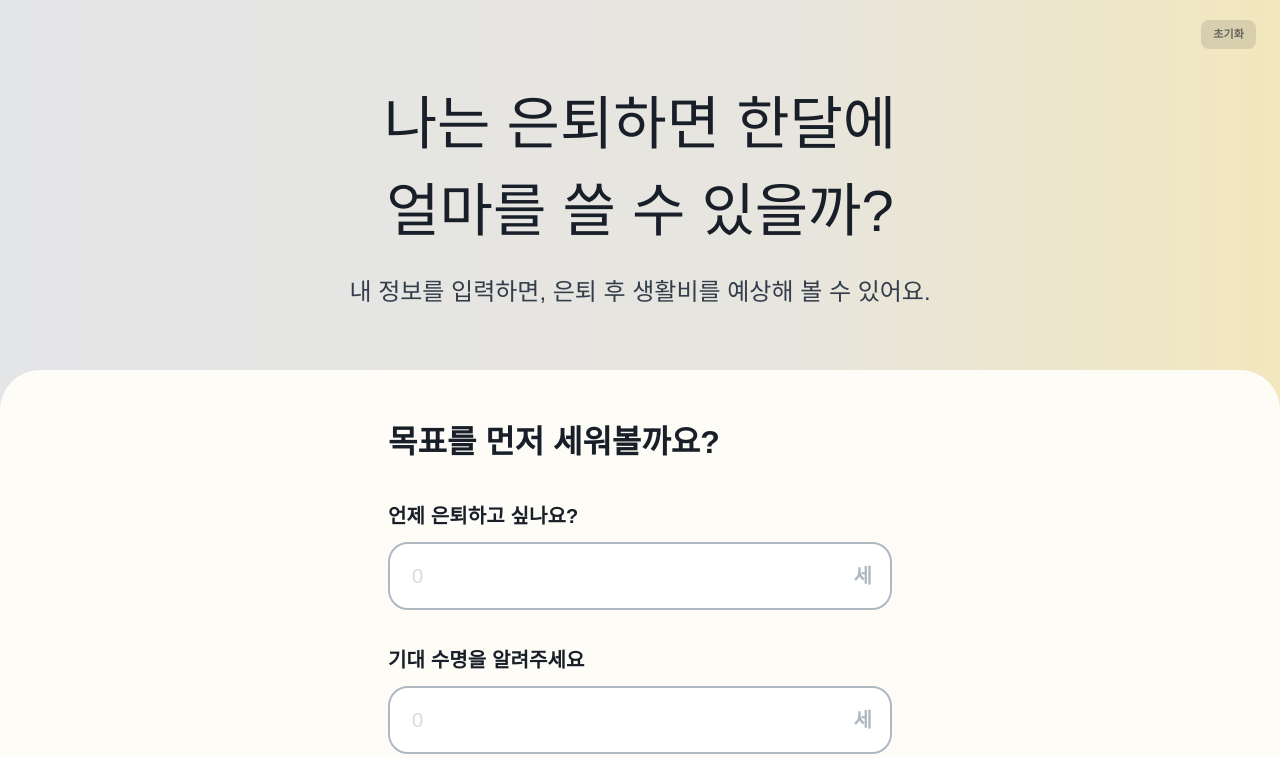
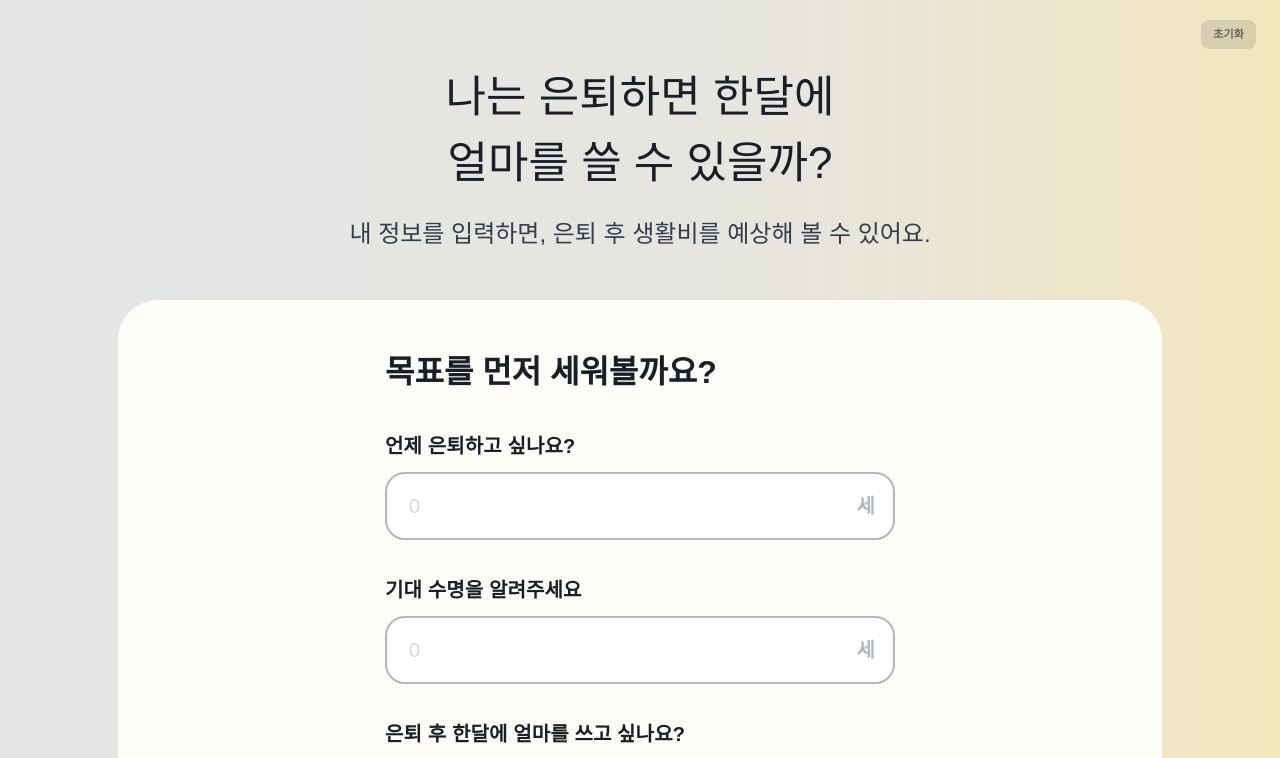
Before and after one commit to jaechi-factory/retirement-planner, a React (Vite) app: page / in a window 1280 px wide. Shown: the top 758 px of the page. Built offline with nearby package versions, Linux system fonts and the light colour scheme; a web font is replaced by a local one; what @wanteddev/wds would draw is missing.

Commit message:
fix: 피그마 기준 스케일·섹션 순서·버튼 로직 수정

```diff
--- a/src/components/input/shared/NumberInput.tsx
+++ b/src/components/input/shared/NumberInput.tsx
@@ -138,7 +138,7 @@ export default function NumberInput({
       {hint && (
         <span
           style={{
-            fontSize: 14,
+            fontSize: 18,
             fontWeight: 400,
             color: 'var(--fig-hint-color)',
             lineHeight: 1.5,
--- a/src/components/input/shared/RateInput.tsx
+++ b/src/components/input/shared/RateInput.tsx
@@ -122,7 +122,7 @@ export default function RateInput({ label, value, onChange, hint }: Props) {
       {hint && (
         <span
           style={{
-            fontSize: 14,
+            fontSize: 18,
             fontWeight: 400,
             color: 'var(--fig-hint-color)',
             lineHeight: 1.5,
--- a/src/components/input/shared/SectionCard.tsx
+++ b/src/components/input/shared/SectionCard.tsx
@@ -35,7 +35,7 @@ export default function SectionCard({
       {/* 카드 내 콘텐츠 폭 504px 고정 */}
       <div
         style={{
-          width: 504,
+          width: 510,
           display: 'flex',
           flexDirection: 'column',
           gap: 40,
--- a/src/components/layout/InputWorkbench.tsx
+++ b/src/components/layout/InputWorkbench.tsx
@@ -8,7 +8,6 @@ import ChildrenSection from '../input/ChildrenSection';
 import PensionSection from '../input/PensionSection';
 import VehicleSection from '../input/VehicleSection';
 
-// 섹션 순서 고정
 const SECTION_ORDER = [
   'retirementGoal',
   'currentStatus',
@@ -26,30 +25,49 @@ interface Props {
   onAllDone: () => void;
 }
 
+function SectionComponent({
+  sectionId,
+  onComplete,
+  isLast,
+}: {
+  sectionId: SectionId;
+  onComplete?: () => void;
+  isLast?: boolean;
+}) {
+  switch (sectionId) {
+    case 'retirementGoal':
+      return <RetirementGoalSection onComplete={onComplete} />;
+    case 'currentStatus':
+      return <CurrentStatusSection onComplete={onComplete} />;
+    case 'asset':
+      return <AssetSection onComplete={onComplete} />;
+    case 'debt':
+      return <DebtSection onComplete={onComplete} />;
+    case 'vehicle':
+      return <VehicleSection onComplete={onComplete} />;
+    case 'children':
+      return <ChildrenSection onComplete={onComplete} />;
+    case 'pension':
+      return <PensionSection onComplete={onComplete} isLast={isLast} />;
+  }
+}
+
 export default function InputWorkbench({ allDone, onAllDone }: Props) {
   const resetAll = usePlannerStore((s) => s.resetAll);
 
-  // UI 전용 상태 — store와 완전 분리
+  // visibleSections: [active(index 0), ...completed(oldest last)]
+  // 새 섹션이 생기면 앞에 추가 → 활성 섹션이 항상 맨 위
   const [visibleSections, setVisibleSections] = useState<SectionId[]>(['retirementGoal']);
-  const [completedSections, setCompletedSections] = useState<SectionId[]>([]);
   const [confirmReset, setConfirmReset] = useState(false);
 
   function handleComplete(sectionId: SectionId) {
-    // 이미 완료된 섹션이면 무시
-    if (completedSections.includes(sectionId)) return;
-
-    const newCompleted = [...completedSections, sectionId];
-    setCompletedSections(newCompleted);
-
-    // 다음 섹션 인덱스 계산
     const currentIdx = SECTION_ORDER.indexOf(sectionId);
     const nextIdx = currentIdx + 1;
 
     if (nextIdx < SECTION_ORDER.length) {
       const nextSection = SECTION_ORDER[nextIdx];
-      if (!visibleSections.includes(nextSection)) {
-        setVisibleSections((prev) => [...prev, nextSection]);
-      }
+      // 새 섹션을 맨 앞에 추가 (활성 섹션 = index 0)
+      setVisibleSections((prev) => [nextSection, ...prev]);
     } else {
       // 마지막 섹션 완료 → 2컬럼 전환
       onAllDone();
@@ -60,7 +78,6 @@ export default function InputWorkbench({ allDone, onAllDone }: Props) {
     if (confirmReset) {
       resetAll();
       setVisibleSections(['retirementGoal']);
-      setCompletedSections([]);
       setConfirmReset(false);
     } else {
       setConfirmReset(true);
@@ -68,7 +85,7 @@ export default function InputWorkbench({ allDone, onAllDone }: Props) {
     }
   }
 
-  // 2컬럼 완료 상태: 좁은 폭으로 표시
+  // 2컬럼 완료 상태
   if (allDone) {
     return (
       <div
@@ -87,7 +104,6 @@ export default function InputWorkbench({ allDone, onAllDone }: Props) {
           gap: 40,
         }}
       >
-        {/* 완료 후: 입력 섹션들을 작은 버전으로 모두 표시 */}
         <RetirementGoalSection />
         <CurrentStatusSection />
         <AssetSection />
@@ -99,7 +115,11 @@ export default function InputWorkbench({ allDone, onAllDone }: Props) {
     );
   }
 
-  // 입력 단계: 단일 컬럼, 중앙 정렬
+  // 활성 섹션: visibleSections[0] (맨 위)
+  // 완료 섹션: visibleSections.slice(1) (아래로 쌓임)
+  const activeSectionId = visibleSections[0];
+  const completedSectionIds = visibleSections.slice(1);
+
   return (
     <div
       style={{
@@ -111,21 +131,10 @@ export default function InputWorkbench({ allDone, onAllDone }: Props) {
         boxSizing: 'border-box',
       }}
     >
-      {/* max-width 1400px 컨테이너 */}
-      <div
-        style={{
-          width: '100%',
-          maxWidth: 1400,
-          display: 'flex',
-          flexDirection: 'column',
-          alignItems: 'center',
-          boxSizing: 'border-box',
-        }}
-      >
       {/* 타이틀 영역 */}
       <div
         style={{
-            paddingTop: 80,
+          paddingTop: 64,
           display: 'flex',
           flexDirection: 'column',
           alignItems: 'center',
@@ -137,7 +146,7 @@ export default function InputWorkbench({ allDone, onAllDone }: Props) {
         <h1
           style={{
             margin: 0,
-              fontSize: 58,
+            fontSize: 44,
             fontWeight: 500,
             color: 'var(--fig-title-color)',
             fontFamily: 'Pretendard, sans-serif',
@@ -160,66 +169,39 @@ export default function InputWorkbench({ allDone, onAllDone }: Props) {
         </p>
       </div>
 
-        {/* 타이틀 ↔ 첫 카드 간격 60px */}
-        <div style={{ height: 60 }} />
+      {/* 타이틀 ↔ 첫 카드 간격 48px */}
+      <div style={{ height: 48 }} />
 
-        {/* 섹션 카드 누적 영역 */}
+      {/* 섹션 카드 영역: 활성 카드(위) + 완료된 카드(아래) */}
       <div
         style={{
-            width: '100%',
           display: 'flex',
           flexDirection: 'column',
+          alignItems: 'center',
           gap: 40,
-            paddingBottom: 120,
+          paddingBottom: 200,
+          width: '100%',
         }}
       >
-          {visibleSections.includes('retirementGoal') && (
-            <RetirementGoalSection
-              onComplete={() => handleComplete('retirementGoal')}
+        {/* 활성 섹션 — 버튼 있음 */}
+        <div style={{ width: 1044 }}>
+          <SectionComponent
+            sectionId={activeSectionId}
+            onComplete={() => handleComplete(activeSectionId)}
+            isLast={activeSectionId === 'pension'}
           />
-          )}
-          {visibleSections.includes('currentStatus') && (
-            <CurrentStatusSection
-              onComplete={() => handleComplete('currentStatus')}
-            />
-          )}
-          {visibleSections.includes('asset') && (
-            <AssetSection
-              onComplete={() => handleComplete('asset')}
-            />
-          )}
-          {visibleSections.includes('debt') && (
-            <DebtSection
-              onComplete={() => handleComplete('debt')}
-            />
-          )}
-          {visibleSections.includes('vehicle') && (
-            <VehicleSection
-              onComplete={() => handleComplete('vehicle')}
-            />
-          )}
-          {visibleSections.includes('children') && (
-            <ChildrenSection
-              onComplete={() => handleComplete('children')}
-            />
-          )}
-          {visibleSections.includes('pension') && (
-            <PensionSection
-              onComplete={() => handleComplete('pension')}
-              isLast={true}
-            />
-          )}
+        </div>
+
+        {/* 완료된 섹션들 — 버튼 없음 */}
+        {completedSectionIds.map((sectionId) => (
+          <div key={sectionId} style={{ width: 1044 }}>
+            <SectionComponent sectionId={sectionId} />
+          </div>
+        ))}
       </div>
 
       {/* 초기화 버튼 */}
-        <div
-          style={{
-            position: 'fixed',
-            top: 20,
-            right: 24,
-            zIndex: 100,
-          }}
-        >
+      <div style={{ position: 'fixed', top: 20, right: 24, zIndex: 100 }}>
         <button
           onClick={handleResetClick}
           style={{
@@ -239,6 +221,5 @@ export default function InputWorkbench({ allDone, onAllDone }: Props) {
         </button>
       </div>
     </div>
-    </div>
   );
 }
```
Lines whose indentation alone changed are shown as unchanged.
